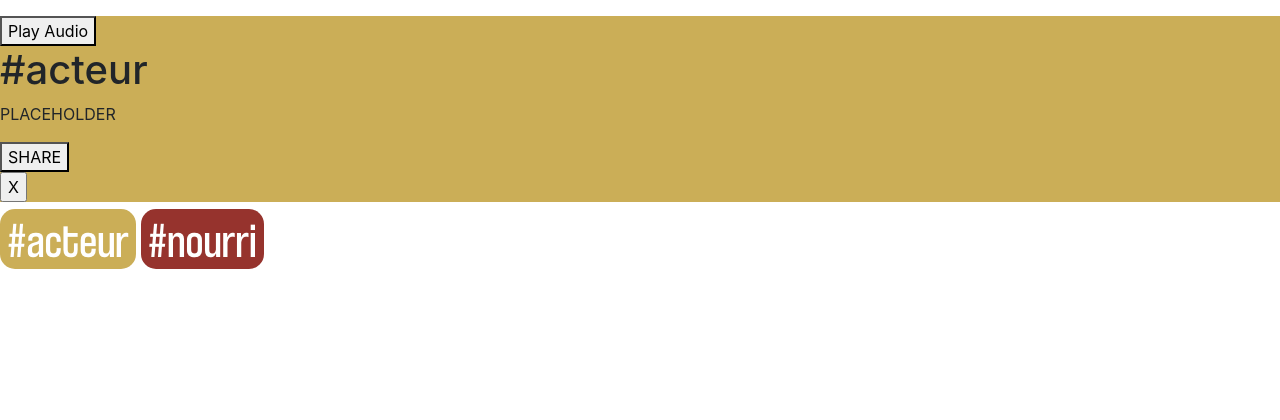
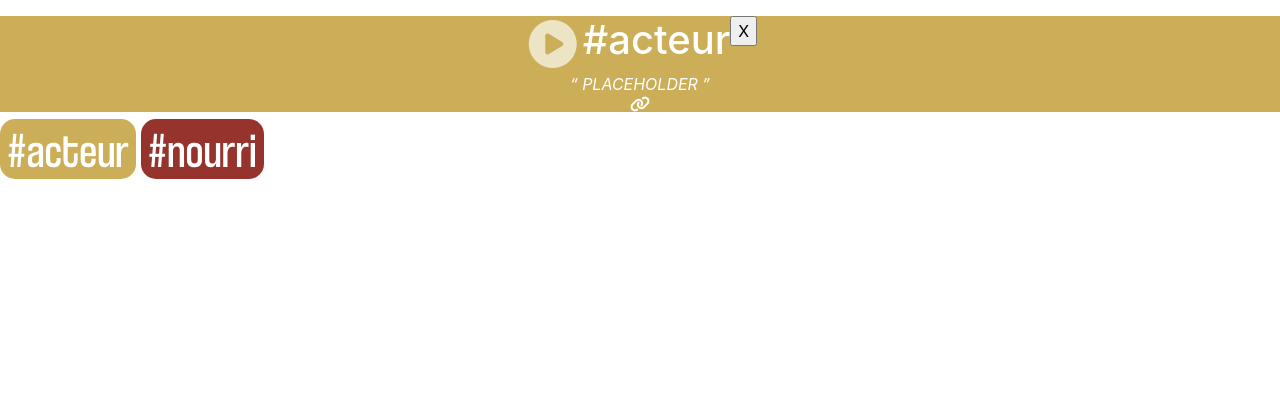
Before and after one commit to allespag/olympus, a FastAPI app: page /tag/acteur in a window 1280 px wide. Shown: the part 153-573 px from the top of the page. Run offline with FastAPI, Linux system fonts and the light colour scheme; some libraries are stand-ins or nearby versions.

Commit message:
feat(player frontend): audio, buttons, citation done

```diff
--- a/app/static/css/style.css
+++ b/app/static/css/style.css
@@ -1,6 +1,15 @@
 @font-face {
     font-family: coolvetica;
     src: url(../fonts/coolvetica\ condensed\ rg.otf);
+}
+
+.icon-button {
+    background: none;
+    border: none;
+}
+
+.icon-button:focus {
+    outline: none;
 }
 
 .tag {
@@ -30,6 +39,22 @@
     font-style: italic;
 }
 
+/* Player */
+
+.tag-name {
+    color: white;
+}
+
+.citation {
+    font-size: 16px;
+    font-style: italic;
+    color: white;
+}
+
+.audio-button {
+    color: rgba(255, 255, 255, 0.66);
+}
+
 /* Footer */
 
 footer {
@@ -37,3 +62,9 @@ footer {
     color: #999;
     border-top: 1px solid #Ccc;
 }
+
+/* Icon */
+
+.icon {
+    color: white;
+}
--- a/app/static/js/player.js
+++ b/app/static/js/player.js
@@ -1,10 +1,28 @@
+function showPlaying() {
+  var playButton = document.getElementById("icon-button-play");
+  var stopButton = document.getElementById("icon-button-stop");
+
+  playButton.style.display = "none";
+  stopButton.style.display = "inline-block";
+}
+
+function showStopped() {
+  var playButton = document.getElementById("icon-button-play");
+  var stopButton = document.getElementById("icon-button-stop");
+
+  playButton.style.display = "inline-block";
+  stopButton.style.display = "none";
+}
+
 function toggleAudio() {
   var audio = document.getElementById("tag-audio");
+
+  // TODO: create a slide volume
+  audio.volume = 0.5;
+
   if (audio.paused) {
     audio.play();
-    document.querySelector(".audio-button").innerText = "Pause Audio";
   } else {
     audio.pause();
-    document.querySelector(".audio-button").innerText = "Play Audio";
   }
 }
--- a/app/templates/base.html
+++ b/app/templates/base.html
@@ -7,6 +7,8 @@
             <script src="https://code.jquery.com/jquery-3.3.1.slim.min.js" integrity="sha384-q8i/X+965DzO0rT7abK41JStQIAqVgRVzpbzo5smXKp4YfRvH+8abtTE1Pi6jizo" crossorigin="anonymous"></script>
             <script src="https://cdn.jsdelivr.net/npm/popper.js@1.14.7/dist/umd/popper.min.js" integrity="sha384-UO2eT0CpHqdSJQ6hJty5KVphtPhzWj9WO1clHTMGa3JDZwrnQq4sF86dIHNDz0W1" crossorigin="anonymous"></script>
             <script src="https://cdn.jsdelivr.net/npm/bootstrap@4.3.1/dist/js/bootstrap.min.js" integrity="sha384-JjSmVgyd0p3pXB1rRibZUAYoIIy6OrQ6VrjIEaFf/nJGzIxFDsf4x0xIM+B07jRM" crossorigin="anonymous"></script>
+            <script src="https://kit.fontawesome.com/d9ec5259e3.js" crossorigin="anonymous"></script>
+
 
             <link rel="stylesheet" href="{{ url_for('static', path='css/style.css') }}">
             <script src="{{ url_for('static', path='js/player.js')}}"></script>
--- a/app/templates/tag.html
+++ b/app/templates/tag.html
@@ -1,17 +1,30 @@
 {% extends "base.html" %}
 {% block content %}
 <div id="player" class="w-100" style="background-color: {{ tag.color }}">
-    <button class="audio-button" onclick="toggleAudio()">Play Audio</button>
-    <audio id="tag-audio">
+    <div>
+        <div class="d-flex justify-content-center flex-nowrap">
+            <button class="icon-button audio-button" onclick="toggleAudio();">
+                <div id ="icon-button-play" class="fa-solid fa-circle-play fa-3x"></div>
+                <div id ="icon-button-stop" class="fa-solid fa-circle-pause fa-3x" style="display: none;"></div>
+            </button>
+            <h1 class="tag-name">#{{ tag.name }}</h1>
+            <div>
+                <form action="{{ url_for('index') }}">
+                    <input type="submit" value="X" />
+                </form>
+            </div>
+        </div>
+        <div class="citation d-flex justify-content-center flex-nowrap">
+            “ {{ tag.content }} ”
+        </div>
+        <div class="d-flex justify-content-center flex-nowrap">
+            <i class="icon fa-solid fa-link" color></i>
+        </div>
+    </div>
+    <audio id="tag-audio" autoplay preload="true" onplay="showPlaying();" onpause="showStopped();" onended="showStopped();">
         <source src="{{ url_for('static', path='/audio/walker/' ~ tag.audio) }}" type="audio/mpeg">
         Your browser does not support the audio element.
     </audio>
-    <h1>#{{ tag.name }}</h1>
-    <p>{{ tag.content }}</p>
-    <button>SHARE</button>
-    <form action="{{ url_for('index') }}">
-        <input type="submit" value="X" />
-    </form>
 </div>
 {{ super() }}
 {% endblock %}
```
